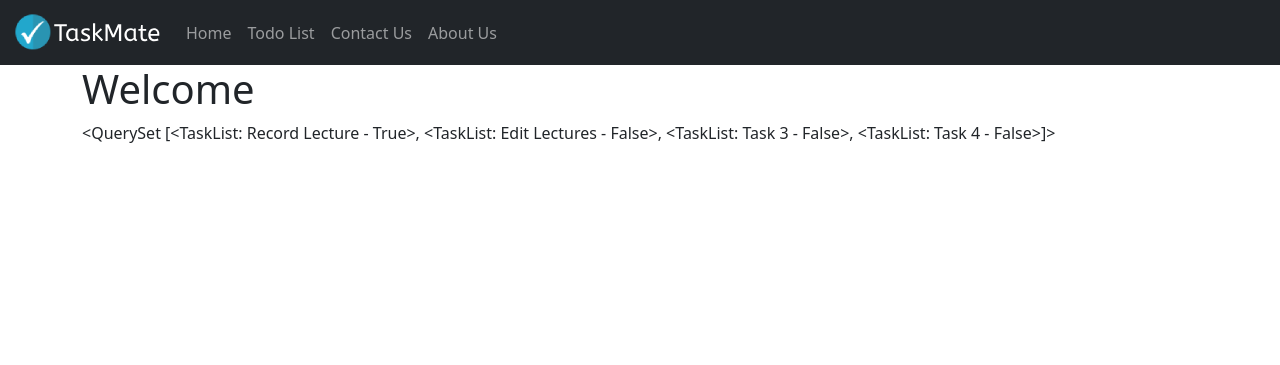
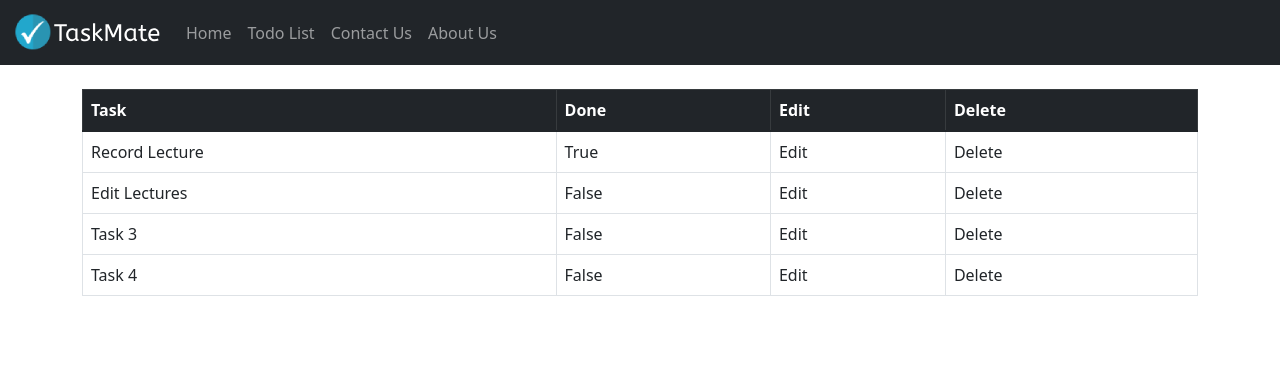
Before and after one commit to poonnakarn/taskmate_django, a Django app: page /todolist/ in a window 1280 px wide. Shown: the top 365 px of the page. Run offline with Django 3.2, Linux system fonts and the light colour scheme; data comes from the database, SQL or seed files in the repository.

Commit message:
Displaying data on the template

```diff
--- a/templates/base.html
+++ b/templates/base.html
@@ -41,11 +41,8 @@
 </head>
 
 <body>
-  <div class="container">
-    <h1>Welcome</h1>
-  </div>
-
-  {% block content %} {% endblock content %}
+  {% block content %}
+  {% endblock content %}
 
   <!-- Optional JavaScript; choose one of the two! -->
 
--- a/todolist_app/templates/todolist.html
+++ b/todolist_app/templates/todolist.html
@@ -6,6 +6,26 @@
 
 {% block content %}
 <div class="container">
-  {{ all_tasks }}
+  <br>
+  <table class="table table-bordered">
+    <thead class="table-dark">
+      <tr>
+        <th scope="col">Task</th>
+        <th scope="col">Done</th>
+        <th scope="col">Edit</th>
+        <th scope="col">Delete</th>
+      </tr>
+    </thead>
+    <tbody>
+      {% for obj in all_tasks %}
+      <tr>
+        <td>{{ obj.task }}</td>
+        <td>{{ obj.done }}</td>
+        <td>Edit</td>
+        <td>Delete</td>
+      </tr>
+      {% endfor %}
+    </tbody>
+  </table>
 </div>
 {% endblock content %}
```
